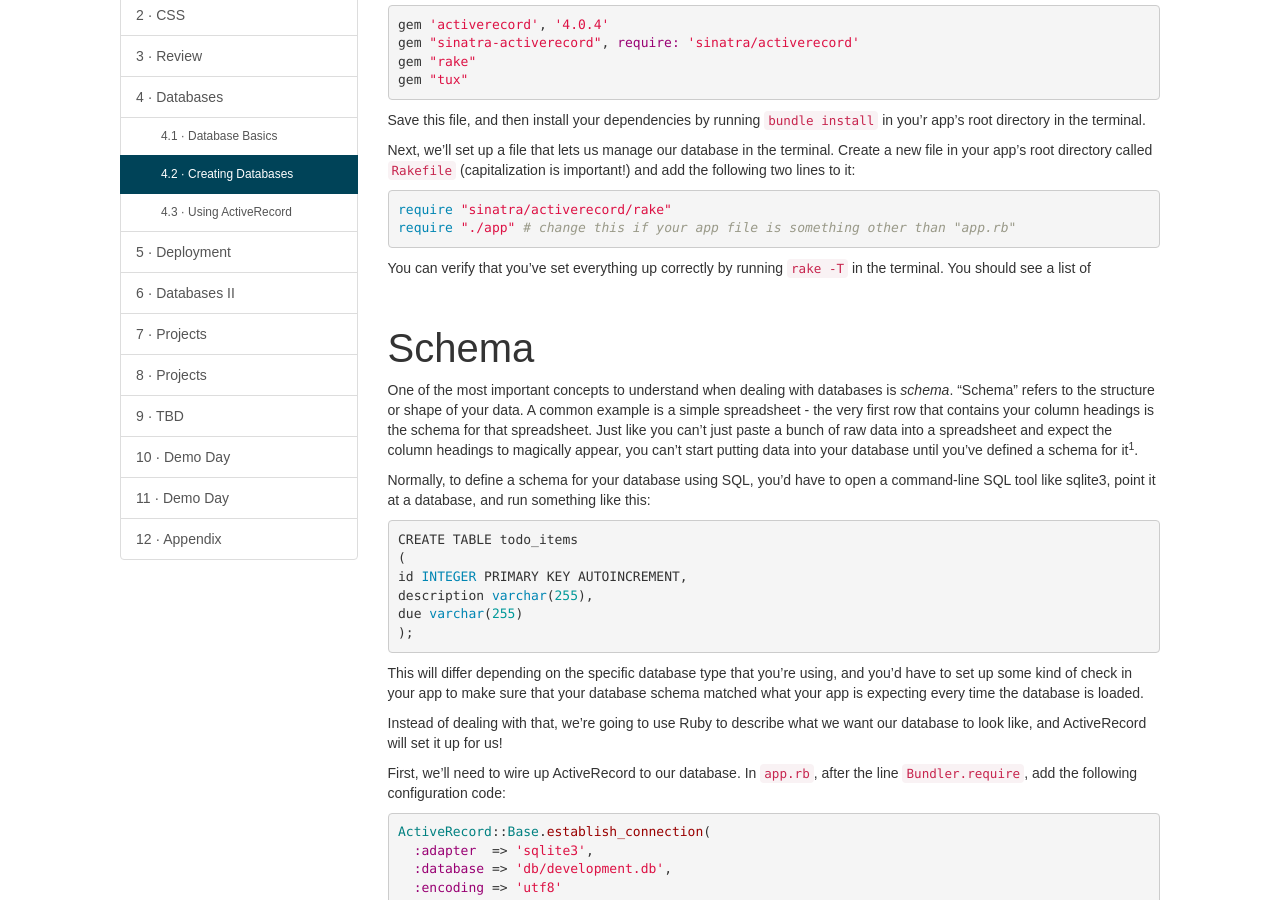
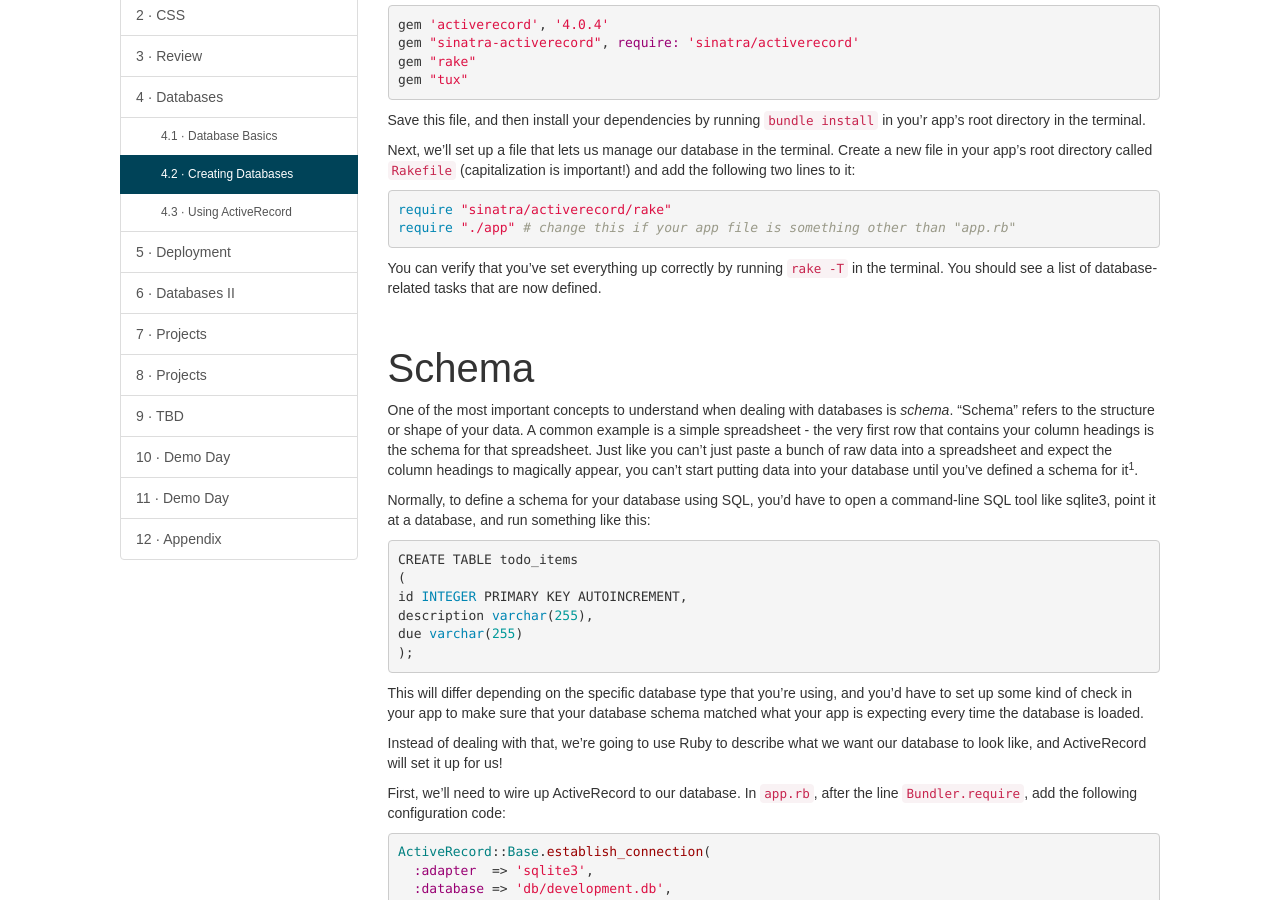
Before and after one commit to qrohlf/sensible-web-development, a Jekyll site: the page built from _chapters/4/2-creating-databases.md, in a window 1280 px wide and 900 px high, scrolled down 511 px. Built offline with Jekyll 4.4.1, drawn with Linux system fonts in a browser that asks for light colours; Markdown is read by kramdown in place of the engine named in the settings.

Commit message:
accidentally cut off a

````diff
--- a/_chapters/4/2-creating-databases.md
+++ b/_chapters/4/2-creating-databases.md
@@ -27,7 +27,7 @@ require "sinatra/activerecord/rake"
 require "./app" # change this if your app file is something other than "app.rb"
 ```
 
-You can verify that you've set everything up correctly by running `rake -T` in the terminal. You should see a list of
+You can verify that you've set everything up correctly by running `rake -T` in the terminal. You should see a list of database-related tasks that are now defined.
 
 # Schema
 
````
